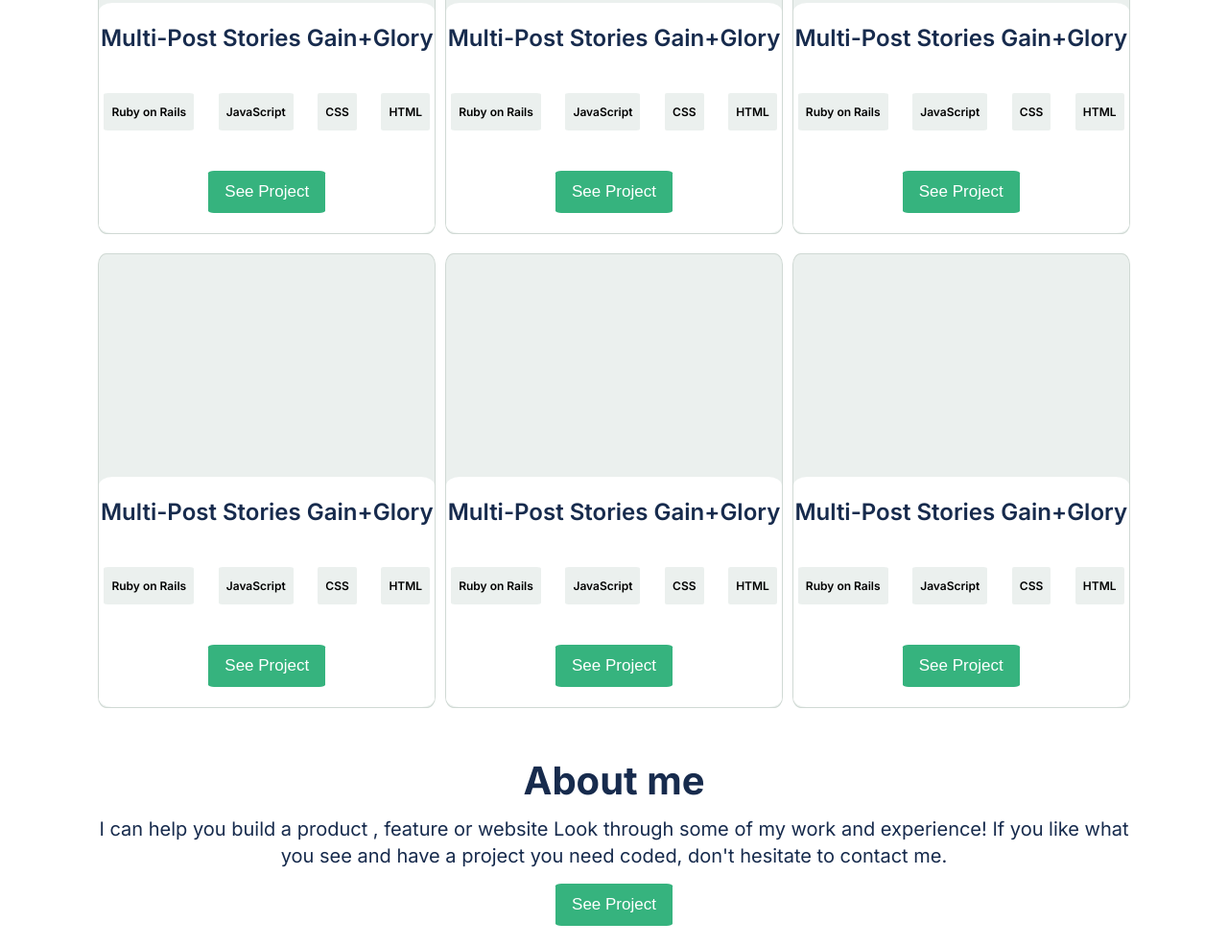
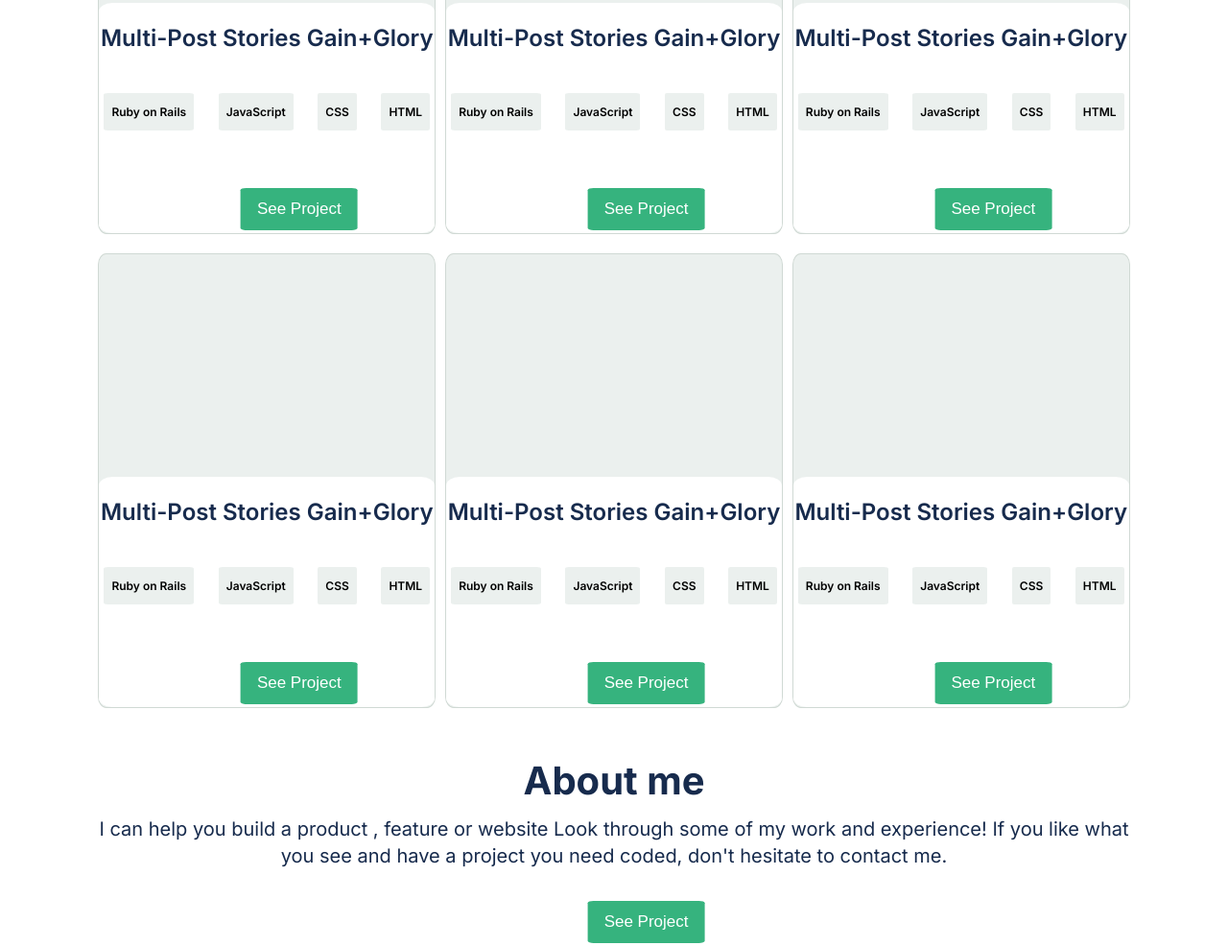
Before and after one commit to Luiscarlosvd/personal-portfolio, a website: page index.html in a window 1280 px wide. Shown: the part 966-1952 px from the top of the page at 96% size. Drawn offline with Linux system fonts and the light colour scheme.

```diff
--- a/style.css
+++ b/style.css
@@ -153,6 +153,7 @@
   width: 122px;
   margin: 0 auto;
   cursor: pointer;
+  transform: translate(2.1rem, 2ex);
 }
 
 .green-button:hover {
```
